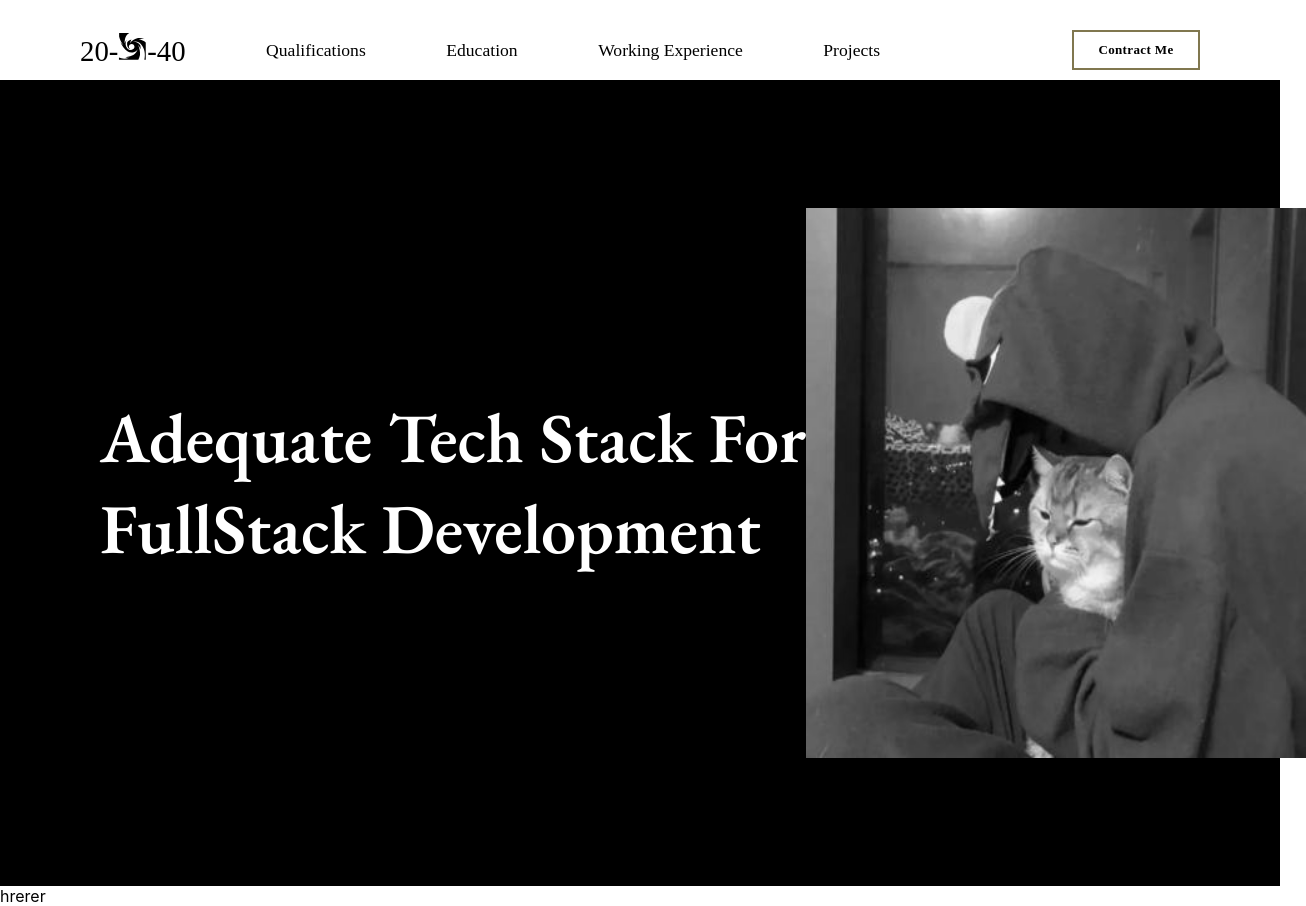
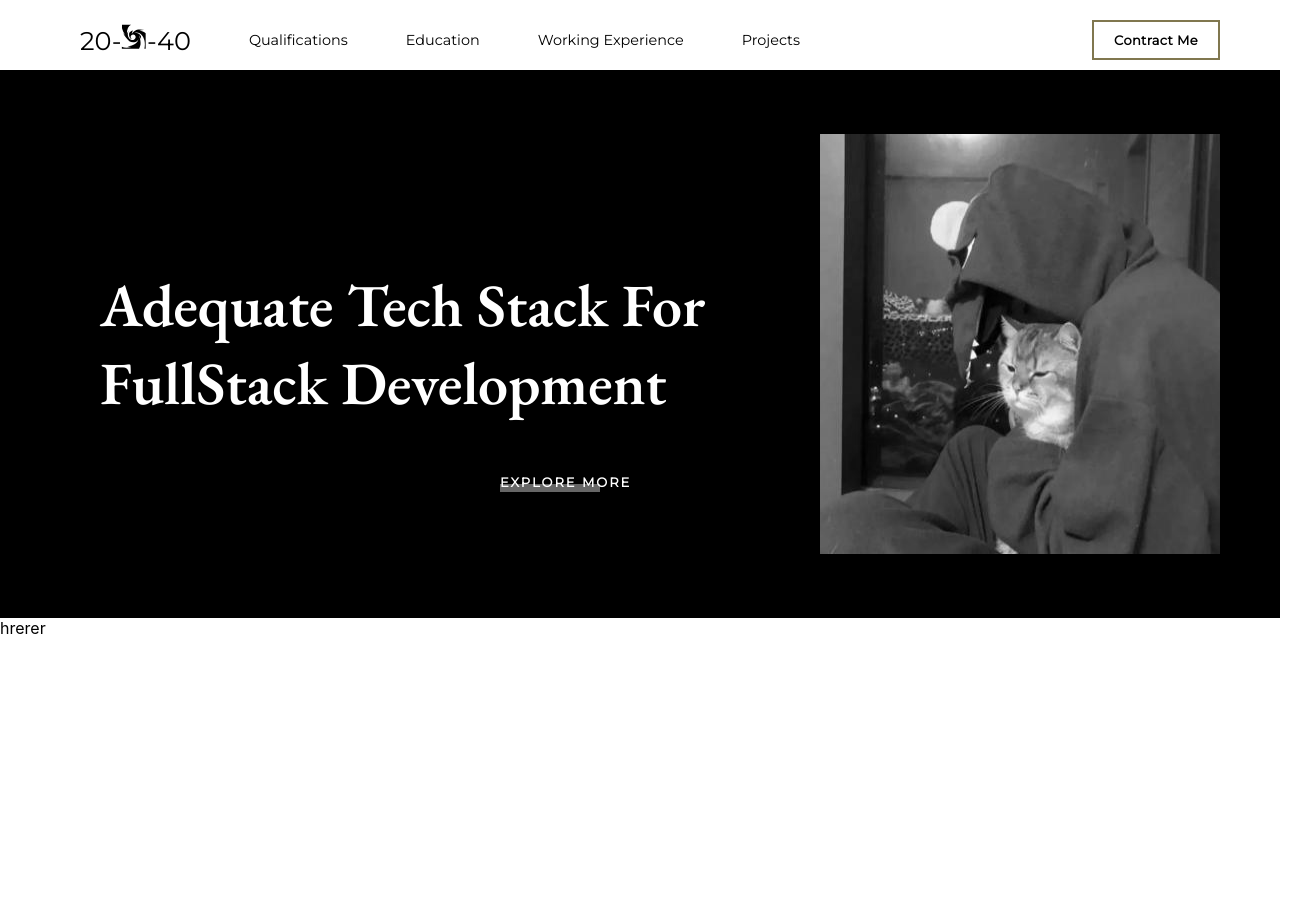
Before and after one commit to Feng-12138/personal_website, a Next.js app in the folder front_end/: page /main in a window 1280 px wide. Shown: the whole page, 1306 px wide, since content can reach past the window. After the commit the page ends 800 px from the top, so only its background shows below. Built offline with nearby package versions, Linux system fonts and the light colour scheme.

Commit message:
check name

```diff
--- a/front_end/component/fullHeader.tsx
+++ b/front_end/component/fullHeader.tsx
@@ -27,7 +27,7 @@ export default function HeadBar() {
       }}
     >
       <div className={styles.container}>
-        <div style={{ fontSize: "1.8rem", fontWeight: 500 }}>
+        <div style={{ fontSize: "1.6rem", fontWeight: 500 }}>
           <span>20-</span>
           <GiWindHole />
           <span>-40</span>
@@ -35,21 +35,21 @@ export default function HeadBar() {
         <span
           onMouseOver={handleHover}
           onMouseLeave={handleLeave}
-          style={{ maxHeight: "21.25px" }}
+          style={{ maxHeight: "17.5px" }}
         >
           Qualifications
         </span>
         <span
           onMouseOver={handleHover}
           onMouseLeave={handleLeave}
-          style={{ maxHeight: "21.25px" }}
+          style={{ maxHeight: "17.5px" }}
         >
           Education
         </span>
         <span
           onMouseOver={handleHover}
           onMouseLeave={handleLeave}
-          style={{ maxHeight: "21.25px" }}
+          style={{ maxHeight: "17.5px" }}
         >
           {" "}
           Working Experience
@@ -57,7 +57,7 @@ export default function HeadBar() {
         <span
           onMouseOver={handleHover}
           onMouseLeave={handleLeave}
-          style={{ maxHeight: "21.25px" }}
+          style={{ maxHeight: "17.5px" }}
         >
           Projects
         </span>
@@ -73,10 +73,10 @@ export default function HeadBar() {
           fontSize: "13px",
           fontWeight: 600,
           height: "40px",
-          marginTop: "20px",
+          marginTop: "10px",
           width: "10%",
           textTransform: "none",
-          marginRight: 80,
+          marginRight: 60,
           whiteSpace: "nowrap",
         }}
       >
--- a/front_end/component/headBar.module.css
+++ b/front_end/component/headBar.module.css
@@ -2,14 +2,14 @@
     display: flex;
     align-items: center;
     font-family: "Montserrat";
-    font-size: 1.1rem;
+    font-size: 0.9rem;
     background-color: white;
     justify-content: space-between;
-    margin-top: 20px;
+    margin-top: 10px;
     margin-left: 80px;
     height: 60px;
-    max-width: 100vh;
-    min-width: 100vh;
+    max-width: 90vh;
+    min-width: 90vh;
     cursor: pointer;
     white-space: nowrap;
     font-weight: 400;
@@ -25,8 +25,7 @@
     font-size: 13px;
     font-weight: 600;
     height: 40px;
-    margin-top: 20px;
+    margin-top: 10px;
     width: 15%;
     text-transform: none;
-    margin-top: 20px;
 }
--- a/front_end/component/mainBody.module.css
+++ b/front_end/component/mainBody.module.css
@@ -1,5 +1,5 @@
 .headerText {
-    font-size: 70px;
+    font-size: 60px;
     font-family: "EB Garamond";
     color: white;
     font-style:normal;
@@ -12,9 +12,15 @@
     transition-duration: 500ms;
     transition-timing-function: ease;
     transition-delay: 0s;
-    width: 500px;
-    height: 550px;
+    width: 400px;
+    height: 420px;
     opacity: 1;
-    filter: grayscale(100%);
     cursor: pointer;
 }
+
+.buttonTextTransition {
+    transition-property: all;
+    transition-duration: 300ms;
+    transition-timing-function: ease;
+    transition-delay: 0s;
+}
--- a/front_end/component/mainBody.tsx
+++ b/front_end/component/mainBody.tsx
@@ -1,13 +1,43 @@
 import HeadBar from "./fullHeader";
 import styles from "./mainBody.module.css";
 import gitHubPhoto from "../images/gitHubPhoto.jpg";
+import "@fontsource/montserrat";
+import router from "next/router";
 require("typeface-eb-garamond");
 
 //  Adequate Tech Stack for fullstack Development
 
 export default function MainBody() {
-  const handleMouseOnPhoto = (el: any) => {};
-  const handleMouseLeavePhoto = (el: any) => {};
+  const handleMouseOnPhoto = (el: any) => {
+    el.target.style.filter = "";
+  };
+  const handleMouseLeavePhoto = (el: any) => {
+    el.target.style.filter = "grayscale(100%)";
+  };
+
+  const handleMouseOnButton = (el: any, color: string, maxWidth: string) => {
+    el.target.style.borderBottomColor = color;
+    el.target.style.borderBottomWidth = "0.2rem";
+    el.target.style.maxWidth = maxWidth;
+    el.target.style.paddingBottom = "10px";
+  };
+
+  const handleMouseLeaveButton = (
+    el: any,
+    color: string,
+    originalWidth: string
+  ) => {
+    el.target.style.borderBottomColor = color;
+    el.target.style.maxWidth = originalWidth;
+    el.target.style.lineHeight = "12%";
+    el.target.style.paddingBottom = "";
+    el.target.style.borderBottomWidth = "0.5rem";
+  };
+
+  const handleRedirection = (page: string) => {
+    router.push(`/${page}`);
+  };
+
   return (
     <div>
       <HeadBar />
@@ -15,8 +45,8 @@ export default function MainBody() {
         style={{
           backgroundColor: "black",
           rowGap: 10,
-          paddingTop: "8rem",
-          paddingBottom: "8rem",
+          paddingTop: "4rem",
+          paddingBottom: "4rem",
           display: "flex",
           justifyContent: "space-between",
           alignContent: "center",
@@ -29,6 +59,7 @@ export default function MainBody() {
             className={styles.headerText}
             style={{
               marginLeft: 100,
+              marginTop: -35,
             }}
           >
             Adequate Tech Stack For
@@ -39,14 +70,46 @@ export default function MainBody() {
               marginLeft: 100,
             }}
           >
-            {" "}
             FullStack Development
+          </div>
+          <div
+            className={styles.buttonTextTransition}
+            style={{
+              color: "white",
+              fontFamily: "Montserrat",
+              fontSize: 13,
+              fontWeight: "bold",
+              fontStyle: "normal",
+              letterSpacing: "2px",
+              cursor: "pointer",
+              borderBottomStyle: "solid",
+              borderBottomColor: "#666666",
+              borderBottomWidth: "0.5rem",
+              maxWidth: "100px",
+              marginLeft: "500px",
+              marginTop: "60px",
+              lineHeight: "12%",
+              position: "absolute",
+            }}
+            onMouseEnter={(el) =>
+              handleMouseOnButton(el, "rgb(255, 255, 255)", "130px")
+            }
+            onMouseLeave={(el) => {
+              handleMouseLeaveButton(el, "#666666", "100px");
+            }}
+          >
+            EXPLORE MORE
           </div>
         </span>
         <img
           className={styles.imageStyle}
           src={gitHubPhoto.src}
           alt="no photo"
+          style={{
+            filter: "grayscale(100%)",
+            marginLeft: "80px",
+            marginRight: 60,
+          }}
           onMouseEnter={handleMouseOnPhoto}
           onMouseLeave={handleMouseLeavePhoto}
         ></img>
```
